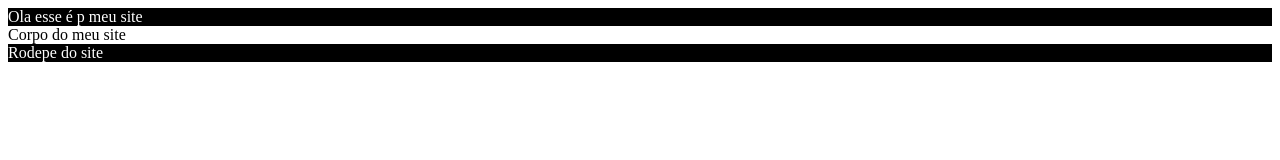
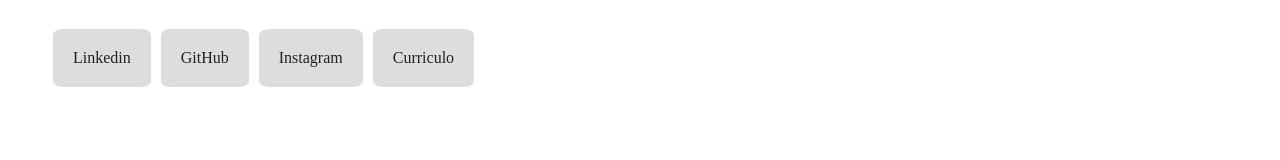
Before and after one commit to eduardoeleuterio/Portifolio, a plain HTML site: page index.html in a window 1280 px wide. Drawn offline with Linux system fonts and the light colour scheme.

Commit message:
primeiros links

```diff
--- a/css/index.css
+++ b/css/index.css
@@ -1,8 +1,34 @@
+*{
+    text-decoration: none;
+    color: #212121;
+    list-style:none;
+}
 header{
-    background-color: black;
-    color: white;
+    color: #6D9886;
+    width: 100%;
+    height: 80px;
+    position: fixed;
+}
+body{
+    background: D9CAB3;
 }
 footer{
-    background-color: black;
     color: white;
+    width: 100%;
+    height: 50px;
+    margin: auto;
+    bottom: 0;
+    position: fixed;
 }
+  li {
+    float: left;
+  }
+
+  a {
+    display: block;
+    padding: 20px;
+    margin: 5px;
+    border-radius: 10%;
+    background-color: #dddddd;
+
+  }
--- a/index.html
+++ b/index.html
@@ -1,5 +1,5 @@
 <!DOCTYPE html>
-<html lang="en">
+<html lang="pt-br">
 <head>
     <meta charset="UTF-8">
     <meta http-equiv="X-UA-Compatible" content="IE=edge">
@@ -8,12 +8,18 @@
     <title>Eduardo R. Eleuterio</title>
 </head>
 <header>
-    Ola esse é p meu site
+    <ul>
+        <li><a href="https://www.linkedin.com/in/eduardo-rebelo-eleuterio/">Linkedin</a></li>
+        <li><a href="https://github.com/eduardoeleuterio">GitHub</a></li>
+        <li><a href="https://www.instagram.com/eduardorebelo_/">Instagram </a></li>
+        <li><a href="Outros/EduardoRebeloEleuterio CV.pdf"> Curriculo </a></li>
+    </ul>
 </header>
 <body>
-    Corpo do meu site
+
+
 </body>
 <footer>
-    Rodepe do site
+
 </footer>
 </html>
```
Also changed, not shown: 1 other file.
